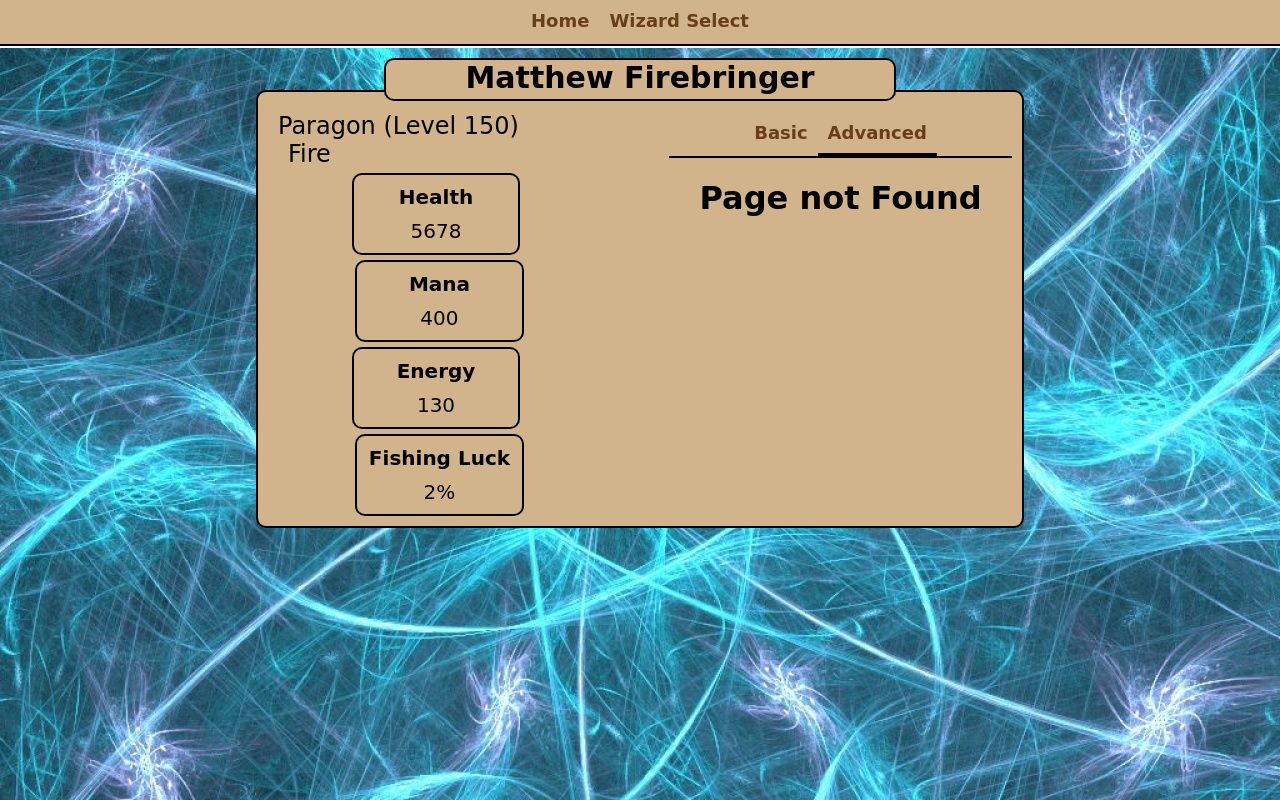
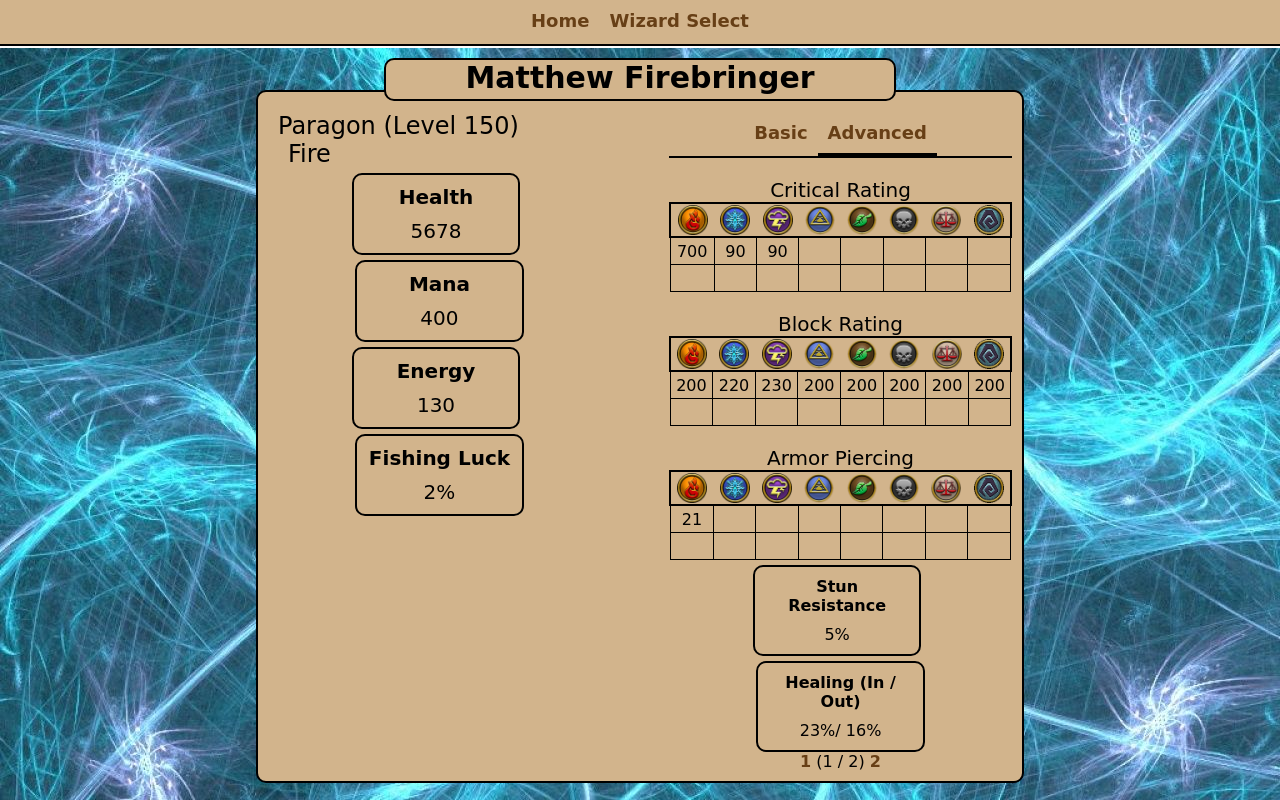
Before and after one commit to davidmstirn/Wizard101QuickEquip, a React (Create React App) app in the folder client/: page /show/0/advanced/1 in a window 1280 px wide. Before the commit this address had no page. Built offline with nearby package versions, Linux system fonts and the light colour scheme.

Commit message:
Added first page of advanced stats

```diff
--- /dev/null
+++ b/client/src/components/WizardAdvancedStats.js
@@ -0,0 +1,27 @@
+import '../css/WizardAdvancedStats.css';
+import { NavLink, Outlet } from 'react-router-dom';
+
+function WizardAdvancedStats(props) {
+  return(
+    <div className="AdvancedFrame">
+      <Outlet context={props.wizard}/>
+      <div className="AdvancedNav">
+        <NavLink
+          to='1'
+          data-testid='statAdvanced1'
+          className={({ isActive }) => isActive? "current" : ""}>
+          1
+        </NavLink>
+        <span> (1 / 2) </span>
+        <NavLink
+          to='2'
+          data-testid='statAdvanced2'
+          className={({ isActive }) => isActive? "current" : ""}>
+          2
+        </NavLink>
+      </div>
+    </div>
+  )
+}
+
+export default WizardAdvancedStats;
--- /dev/null
+++ b/client/src/components/WizardAdvancedStatsPage.js
@@ -0,0 +1,29 @@
+import { getCritical, getBlock, getPierce, getStunResist, getHealing } from '../data';
+import WizardSchoolStat from './WizardSchoolStat';
+import WizardStat from './WizardStat';
+
+/* Converts from the outlet context to the WizardAdvancedStats */
+function WizardAdvancedStatsPage(props) {
+  let wizard = props.wizard;
+  let page = props.page;
+
+  let pages = [
+    <>
+      <WizardSchoolStat statTitle='Critical Rating' statFirstName='Critical' statFirst={getCritical(wizard)} />
+      <WizardSchoolStat statTitle='Block Rating' statFirstName='Block' statFirst={getBlock(wizard)} />
+      <WizardSchoolStat statTitle='Armor Piercing' statFirstName='Pierce' statFirst={getPierce(wizard)} />
+      <div>
+      <WizardStat statTitle='Stun Resistance' statIsPercent='true' statFirstName='StunResist' statFirst={getStunResist(wizard)} />
+      <WizardStat statTitle='Healing (In / Out)' statIsPercent='true' statFirstName='Incoming' statFirst={getHealing(wizard)[0]} statSecondName='Outgoing' statSecond={getHealing(wizard)[1]} />
+      </div>
+    </>
+  ];
+
+  return(
+    <div className='AdvancedStats'>
+      {pages[page-1]}
+    </div>
+  )
+}
+
+export default WizardAdvancedStatsPage;
--- a/client/src/components/WizardStatPager.js
+++ b/client/src/components/WizardStatPager.js
@@ -16,7 +16,7 @@ function WizardStatPager(props) {
             Basic
           </NavLink>
           <NavLink
-            to='advanced'
+            to='advanced/1'
             data-testid='statPagerAdvanced'
             className={({ isActive }) => isActive? "current" : ""}>
             Advanced
--- /dev/null
+++ b/client/src/css/WizardAdvancedStats.css
@@ -0,0 +1,3 @@
+.AdvancedStats {
+    font-size: 1rem;
+}
--- a/client/src/data.js
+++ b/client/src/data.js
@@ -4,7 +4,12 @@ let wizards = [
     damageFlat: [20, 0, 0, 0, 0, 0, 0, 0],
     resist: [23, 23, 23, 23, 23, 23, 23, 23],
     resistFlat: [0, 0, 101, 0, 0, 0, 0, 0],
-    accuracy: [40, 6, 6, 0, 0, 0, 0, 0]},
+    accuracy: [40, 6, 6, 0, 0, 0, 0, 0],
+    critical: [700, 90, 90, 0, 0, 0, 0, 0],
+    block: [200, 220, 230, 200, 200, 200, 200, 200],
+    pierce: [21, 0, 0, 0, 0, 0, 0, 0],
+    stunResist: 5,
+    healing: [23, 16] },
   { id: 1, name: "Artur Lifehaven", school: "Life", level: 150 }
 ];
 
@@ -57,3 +62,23 @@ export function getResistFlat(wizard) {
 export function getAccuracy(wizard) {
   return wizard.accuracy;
 }
+
+export function getCritical(wizard) {
+  return wizard.critical;
+}
+
+export function getBlock(wizard) {
+  return wizard.block;
+}
+
+export function getPierce(wizard) {
+  return wizard.pierce;
+}
+
+export function getStunResist(wizard) {
+  return wizard.stunResist;
+}
+
+export function getHealing(wizard) {
+  return wizard.healing;
+}
--- a/client/src/index.js
+++ b/client/src/index.js
@@ -6,6 +6,8 @@ import Home from './routes/Home';
 import WizardSelect from './routes/WizardSelect';
 import Wizard from './routes/Wizard';
 import WizardBasicStatsHelper from './routes/WizardBasicStatsHelper';
+import WizardAdvancedStatsHelper from './routes/WizardAdvancedStatsHelper';
+import WizardAdvancedStatsPageHelper from './routes/WizardAdvancedStatsPageHelper';
 import NoRoute from './routes/NoRoute';
 import reportWebVitals from './reportWebVitals';
 import {
@@ -27,6 +29,9 @@ root.render(
             <Route path=":wizardId" element={<Wizard />} >
               <Route index element={<WizardBasicStatsHelper />} />
               <Route path="basic" element={<WizardBasicStatsHelper />} />
+              <Route path="advanced" element={<WizardAdvancedStatsHelper />} >
+                <Route path=":pageId" element={<WizardAdvancedStatsPageHelper />} />
+              </Route>
               <Route path="*" element={<NoRoute />} />
             </Route>
           </Route>
--- /dev/null
+++ b/client/src/routes/WizardAdvancedStatsHelper.js
@@ -0,0 +1,23 @@
+import { useOutletContext } from 'react-router-dom';
+import { getAccuracy, getDamage, getDamageFlat, getResist, getResistFlat } from '../data';
+import WizardAdvancedStats from '../components/WizardAdvancedStats';
+
+/* Converts from the outlet context to the WizardAdvancedStats */
+function WizardAdvancedStatsHelper(props) {
+  let wizard = useOutletContext();
+  return(
+    <WizardAdvancedStats
+      wizard={wizard}
+      critical={getDamage(wizard)}
+      block={getDamageFlat(wizard)}
+      armorPiercing={getResist(wizard)}
+      stunResist={getResistFlat(wizard)}
+      healing={getAccuracy(wizard)}
+      pipConversion={getAccuracy(wizard)}
+      pipChance={getAccuracy(wizard)}
+      shadowPipChance={getAccuracy(wizard)}
+    />
+  )
+}
+
+export default WizardAdvancedStatsHelper;
--- /dev/null
+++ b/client/src/routes/WizardAdvancedStatsPageHelper.js
@@ -0,0 +1,26 @@
+import { useOutletContext, useParams } from 'react-router-dom';
+import { getAccuracy, getDamage, getDamageFlat, getResist, getResistFlat } from '../data';
+import WizardAdvancedStatsPage from '../components/WizardAdvancedStatsPage';
+
+/* Converts from the outlet context to the WizardAdvancedStatsPage */
+function WizardAdvancedStatsPageHelper(props) {
+  let wizard = useOutletContext();
+  let params = useParams();
+  let page = parseInt(params.pageId);
+  return(
+    <WizardAdvancedStatsPage
+      wizard={wizard}
+      page={page}
+      critical={getDamage(wizard)}
+      block={getDamageFlat(wizard)}
+      armorPiercing={getResist(wizard)}
+      stunResist={getResistFlat(wizard)}
+      healing={getAccuracy(wizard)}
+      pipConversion={getAccuracy(wizard)}
+      pipChance={getAccuracy(wizard)}
+      shadowPipChance={getAccuracy(wizard)}
+    />
+  )
+}
+
+export default WizardAdvancedStatsPageHelper;
```
Also changed, not shown: 2 other files (tests, documents, lock files or other folders).
